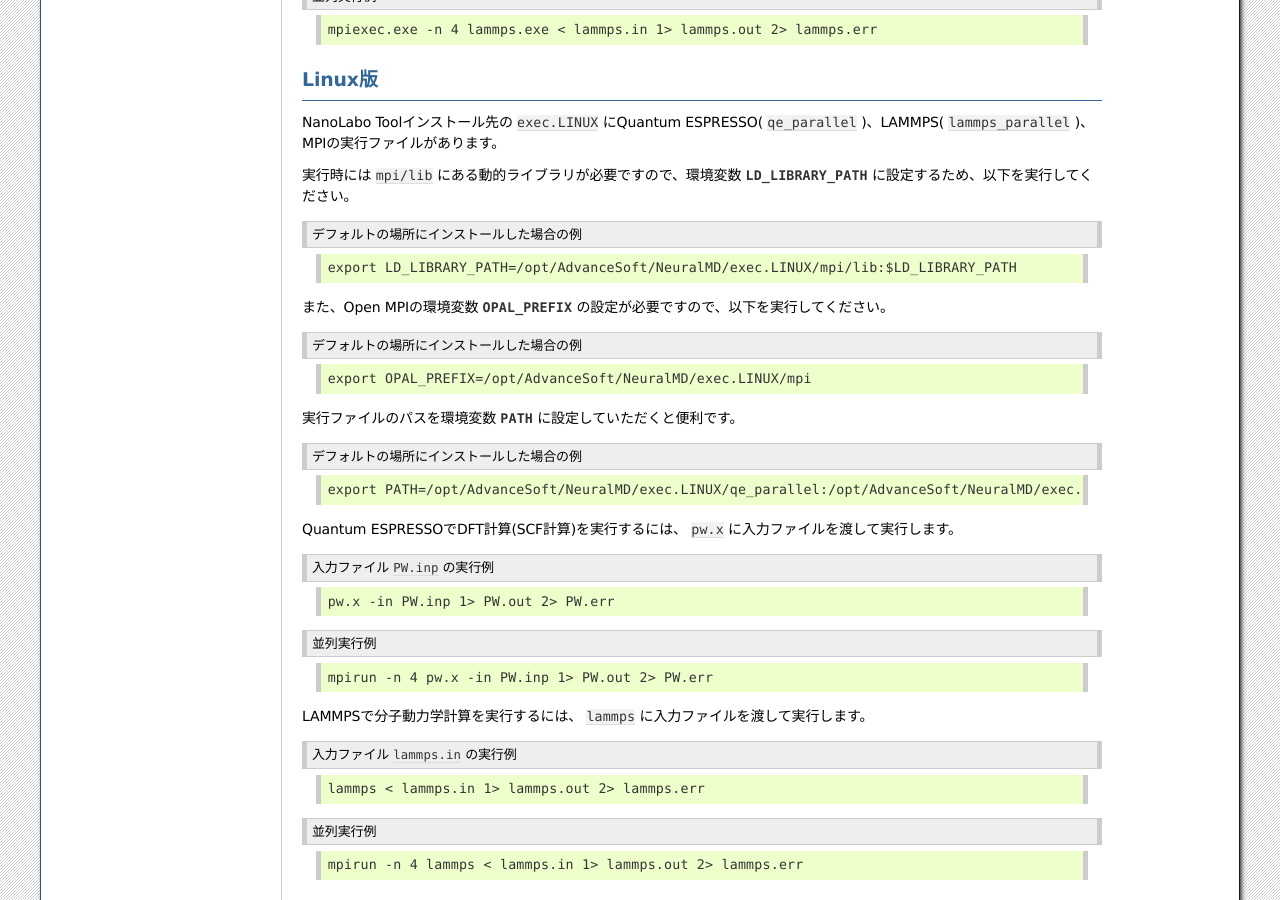
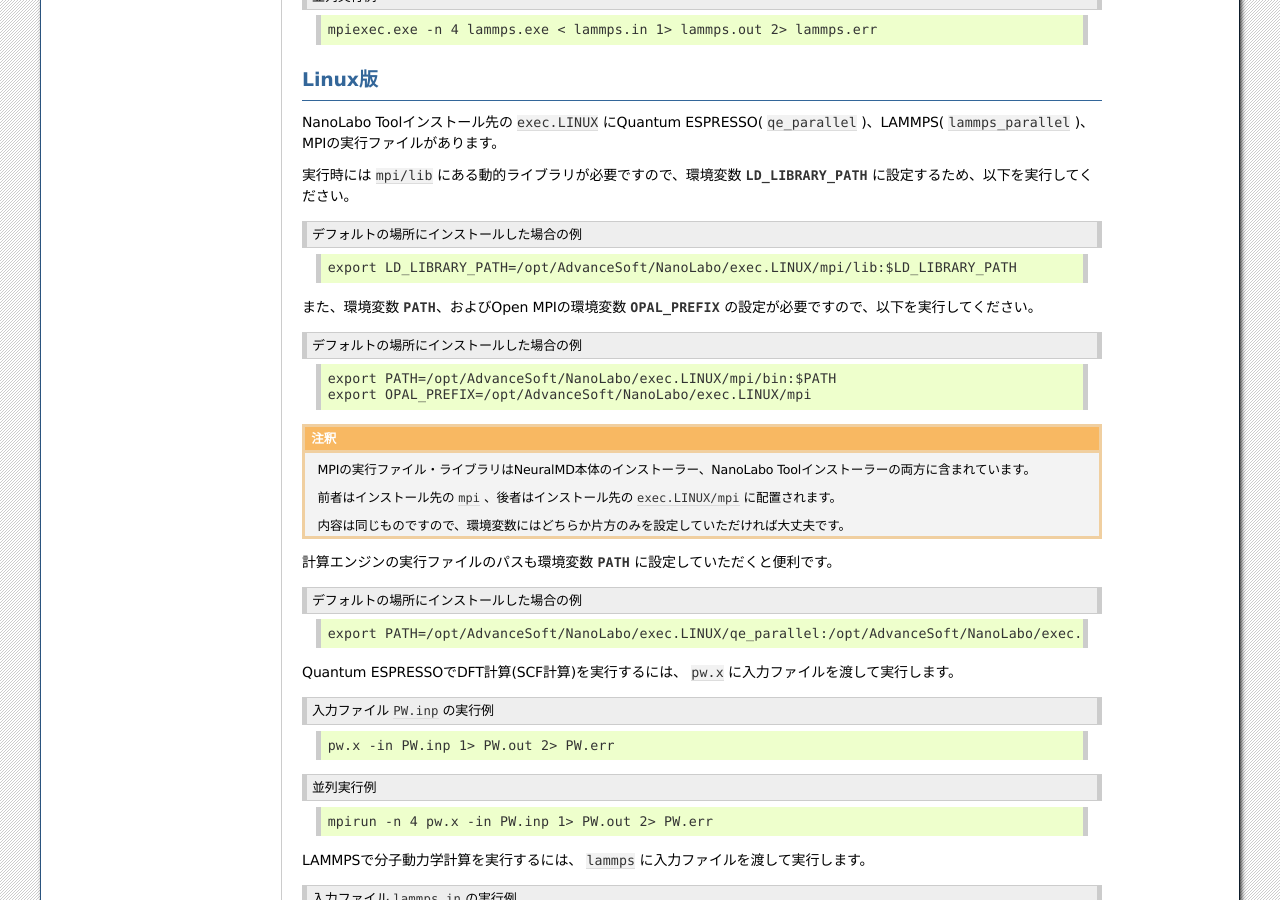
Before and after one commit to advancesoftcorp/neuralmd-doc, a Sphinx documentation site: the page built from docs/source/usage/tool.rst, in a window 1280 px wide and 900 px high, scrolled down 638 px. Built offline with Sphinx 7.4.7, drawn with Linux system fonts in a browser that asks for light colours; formulas are drawn with MathJax 3.

Commit message:
modify PATH description

```diff
--- a/docs/source/usage/tool.rst
+++ b/docs/source/usage/tool.rst
@@ -56,21 +56,30 @@
 .. code-block:: console
  :caption: デフォルトの場所にインストールした場合の例
 
- export LD_LIBRARY_PATH=/opt/AdvanceSoft/NeuralMD/exec.LINUX/mpi/lib:$LD_LIBRARY_PATH
+ export LD_LIBRARY_PATH=/opt/AdvanceSoft/NanoLabo/exec.LINUX/mpi/lib:$LD_LIBRARY_PATH
 
-また、Open MPIの環境変数 :envvar:`OPAL_PREFIX` の設定が必要ですので、以下を実行してください。
+また、環境変数 :envvar:`PATH`、およびOpen MPIの環境変数 :envvar:`OPAL_PREFIX` の設定が必要ですので、以下を実行してください。
 
 .. code-block:: console
  :caption: デフォルトの場所にインストールした場合の例
 
- export OPAL_PREFIX=/opt/AdvanceSoft/NeuralMD/exec.LINUX/mpi
+ export PATH=/opt/AdvanceSoft/NanoLabo/exec.LINUX/mpi/bin:$PATH
+ export OPAL_PREFIX=/opt/AdvanceSoft/NanoLabo/exec.LINUX/mpi
 
-実行ファイルのパスを環境変数 :envvar:`PATH` に設定していただくと便利です。
+.. note::
+
+ MPIの実行ファイル・ライブラリはNeuralMD本体のインストーラー、NanoLabo Toolインストーラーの両方に含まれています。
+
+ 前者はインストール先の :file:`mpi` 、後者はインストール先の :file:`exec.LINUX/mpi` に配置されます。
+
+ 内容は同じものですので、環境変数にはどちらか片方のみを設定していただければ大丈夫です。
+
+計算エンジンの実行ファイルのパスも環境変数 :envvar:`PATH` に設定していただくと便利です。
 
 .. code-block:: console
  :caption: デフォルトの場所にインストールした場合の例
 
- export PATH=/opt/AdvanceSoft/NeuralMD/exec.LINUX/qe_parallel:/opt/AdvanceSoft/NeuralMD/exec.LINUX/lammps_parallel:/opt/AdvanceSoft/NeuralMD/exec.LINUX/mpi/bin:$PATH
+ export PATH=/opt/AdvanceSoft/NanoLabo/exec.LINUX/qe_parallel:/opt/AdvanceSoft/NanoLabo/exec.LINUX/lammps_parallel:$PATH
 
 Quantum ESPRESSOでDFT計算(SCF計算)を実行するには、 :file:`pw.x` に入力ファイルを渡して実行します。
 
```
Also changed, not shown: docs/source/install/linux.rst (+9 -8 lines), docs/source/usage.rst (+7 -7 lines).
